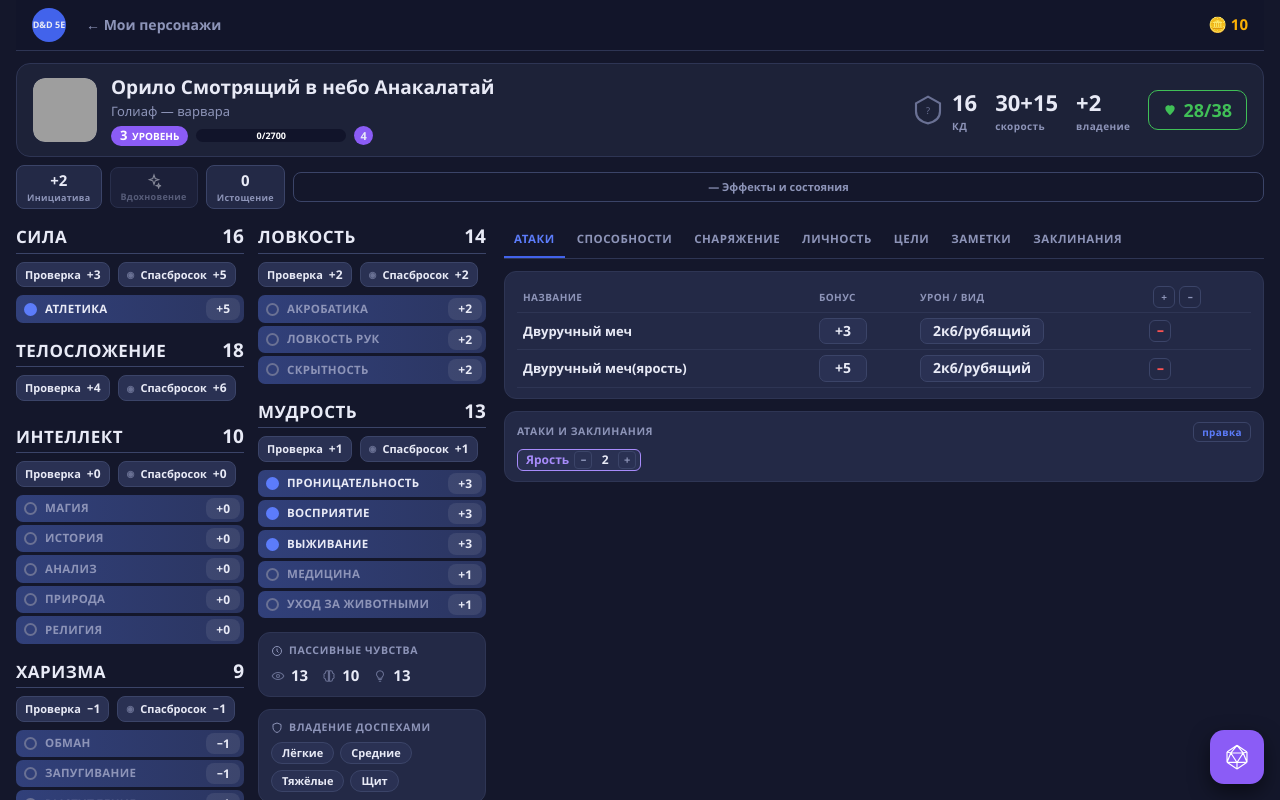
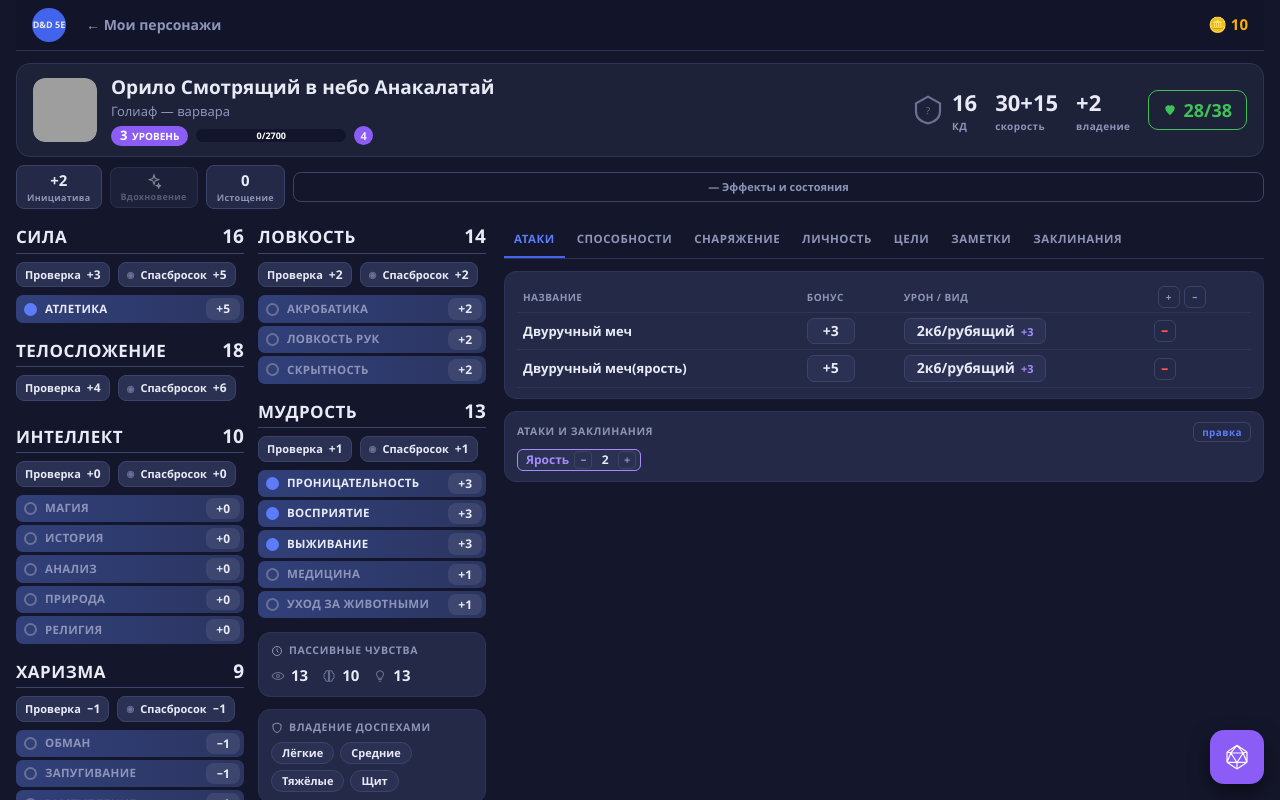
Before and after one commit to henttop/dnd-sheet, a React (Vite) app: page / in a window 1280 px wide. Both pictures are taken after a click on the element 197 px from the left and 279 px from the top of the page. Shown: the top 800 px of the page. Built offline with nearby package versions, Linux system fonts and the light colour scheme; grey boxes are pictures that could not be loaded.

Commit message:
feat: характеристика влияет на урон оружия (кости + модификатор)

```diff
--- a/src/Sheet.jsx
+++ b/src/Sheet.jsx
@@ -3,7 +3,7 @@ import { characters, save } from "./store.js";
 import { SPELL_BY_ID, SPELL_BY_SLUG } from "./store.js";
 import { RollHost, Editable, Popover, ProfPopover, DieIcon, CreateModal } from "./ui.jsx";
 import SpellsTab from "./Spells.jsx";
-import WeaponModal, { weaponBonus } from "./WeaponModal.jsx";
+import WeaponModal, { weaponBonus, damageInfo } from "./WeaponModal.jsx";
 import { AvatarMenu, SettingsDrawer, PortraitDrawer } from "./panels.jsx";
 import { getUi, setUi } from "./uistore.js";
 import { Avatar } from "./List.jsx";
@@ -519,10 +519,12 @@ function AttacksTab({ c, onSave }) {
                   <span className="atk-mod">
                     <button className="atk-val wide" title="бросок урона"
                       onClick={() => {
-                        const expr = (w.dmg?.value || "").match(/[-+\dкКdD]+/)?.[0];
-                        if (expr) window.__rollExpr(`Урон: ${w.name?.value || "оружие"}`, expr);
+                        const info = damageInfo(w.dmg?.value, statMod(c, w.ability || "str"));
+                        if (info.ok) window.__rollExpr(`Урон: ${w.name?.value || "оружие"}`, info.dice, info.abil, STAT_NAMES[w.ability || "str"]);
                       }}>
                       {w.dmg?.value || "—"}
+                      {w.dmg?.value && damageInfo(w.dmg?.value, statMod(c, w.ability || "str")).abil
+                        ? <span className="atk-dmg-mod">+{damageInfo(w.dmg?.value, statMod(c, w.ability || "str")).abil}</span> : null}
                     </button>
                   </span>
                 </td>
--- a/src/WeaponModal.jsx
+++ b/src/WeaponModal.jsx
@@ -16,7 +16,7 @@ const DMG_TYPES = ["", "дробящий", "рубящий", "колющий", "
 export function parseDmg(text) {
   const s = String(text || "").trim();
   const m = s.match(/^([-+]?\d*[dкк]\d+)\s*(.*)$/i);
-  if (!m) return { dice: "", type: "", min: 0, max: 0, avg: 0, ok: false };
+  if (!m) return { dice: "", type: "", min: 0, max: 0, avg: 0, ok: false, hasMod: false, mod: 0 };
   const dice = m[1];
   const type = (m[2] || "").trim();
   const dm = dice.match(/(\d*)[dкк](\d+)/i);
@@ -25,7 +25,26 @@ export function parseDmg(text) {
   const min = n;
   const max = n * faces;
   const avg = Math.round((min + max) / 2);
-  return { dice, type, min, max, avg, ok: true };
+  // явный модификатор в строке урона (например «1d6+2») — тогда характеристику не добавляем
+  const hasMod = /[+-]\s*\d+\s*$/.test(type) || /[+-]\s*\d+\s*$/.test(dice);
+  const modM = type.match(/([+-])\s*(\d+)\s*$/);
+  const mod = modM ? (modM[1] === "-" ? -1 : 1) * (+modM[2]) : 0;
+  return { dice, type, min, max, avg, ok: true, hasMod, mod };
+}
+
+/* полный урон: кости + модификатор характеристики (если модификатор не задан явно) */
+export function damageInfo(text, abilMod = 0) {
+  const d = parseDmg(text);
+  if (!d.ok) return { ...d, total: 0, abil: 0 };
+  const abil = d.hasMod ? 0 : abilMod;
+  return {
+    ...d,
+    abil,
+    min: d.min + abil,
+    max: d.max + abil,
+    avg: Math.round(d.avg + abil),
+    total: d.avg + abil,
+  };
 }
 
 export function weaponBonus(c, w) {
@@ -49,7 +68,8 @@ export default function WeaponModal({ c, weapon, onChange, onDelete, onClose })
     return () => document.removeEventListener("keydown", key);
   }, [onClose]);
 
-  const dmg = useMemo(() => parseDmg(weapon.dmg?.value), [weapon.dmg?.value]);
+  const dmg = useMemo(() => damageInfo(weapon.dmg?.value, statMod(c, weapon.ability || "str")),
+    [weapon.dmg?.value, weapon.ability, c]);
   const ability = weapon.ability || "str";
   const isProf = !!weapon.isProf;
   const bonus = weaponBonus(c, weapon);
@@ -87,7 +107,7 @@ export default function WeaponModal({ c, weapon, onChange, onDelete, onClose })
         <div className="wpn-head">
           <div className="wpn-head-text">
             <div className="wpn-title">{(weapon.name?.value || "БЕЗ НАЗВАНИЯ").toUpperCase()}</div>
-            {weapon.dmg?.value ? <div className="wpn-dmg">{weapon.dmg.value}</div> : null}
+            {weapon.dmg?.value ? <div className="wpn-dmg">{weapon.dmg.value}{dmg.abil ? ` + ${dmg.abil}` : ""}</div> : null}
             {dmg.ok ? <div className="wpn-range">Урон: {dmg.min}–{dmg.max} (→{dmg.avg})</div> : null}
           </div>
           <button className="wpn-atk" title="бросок атаки"
@@ -160,6 +180,11 @@ export default function WeaponModal({ c, weapon, onChange, onDelete, onClose })
                 onChange={e => { setExtraDmg(e.target.value); patch({ extraDamage: e.target.value }); }} />
             </div>
           ) : null}
+          <div className="f-hint" style={{ marginTop: 8 }}>
+            {dmg.ok
+              ? `Урон: ${dmg.min}–${dmg.max} (→${dmg.avg})` + (dmg.abil ? ` = кости ${dmg.min - dmg.abil}–${dmg.max - dmg.abil} + ${dmg.abil} (${ABILITIES.find(a => a[0] === ability)?.[1] || ability})` : "")
+              : "Укажите кости урона, например 1d6"}
+          </div>
         </div>
 
         <div className="wpn-block">
--- a/src/styles.css
+++ b/src/styles.css
@@ -224,6 +224,7 @@ img{display:block}
 .atk-val{background:var(--card2);border:1px solid var(--border2);border-radius:7px;padding:2px 12px;
   font-weight:800;min-width:48px}
 .atk-val.wide{min-width:120px;text-align:left;font-weight:600}
+.atk-dmg-mod{margin-left:6px;font-size:11px;font-weight:800;color:var(--purple2)}
 .atk-val:hover{border-color:var(--accent)}
 .atk-mod{display:inline-flex;align-items:center;gap:4px}
 .mini-roll{opacity:.6;font-size:13px}
--- a/src/ui.jsx
+++ b/src/ui.jsx
@@ -22,9 +22,14 @@ export function RollHost() {
       if (mods) parts.push(mods);
       window.__roll(title, d + bonus, parts.join(" + "), { die: d, crit: d === 20, fail: d === 1 });
     };
-    window.__rollExpr = (title, expr) => {
+    window.__rollExpr = (title, expr, mod, modLabel) => {
       const res = rollDiceExpr(expr);
-      if (res) window.__roll(title, res.total, res.raw.join(" + "), { isDmg: true });
+      if (res) {
+        const extra = mod || 0;
+        window.__roll(title, res.total + extra,
+          [res.raw.join(" + "), extra ? `${extra >= 0 ? "+" : "−"}${Math.abs(extra)}${modLabel ? " (" + modLabel + ")" : ""}` : ""].filter(Boolean).join(" "),
+          { isDmg: true });
+      }
     };
     // бросок урона заклинания (как карточка в журнале кубиков у LSS)
     window.__rollSpell = (name, total, dmgType, rolls) => {
```
